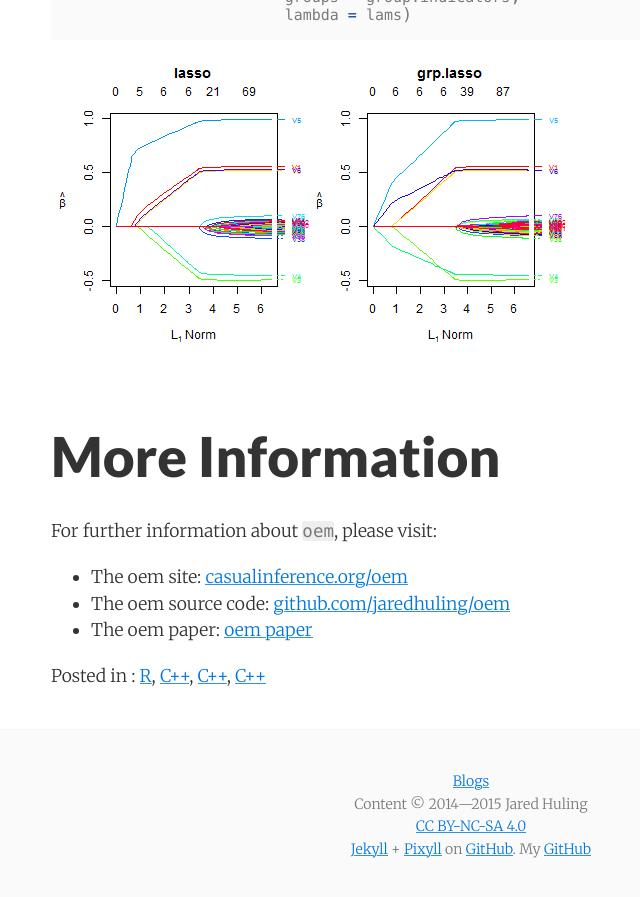
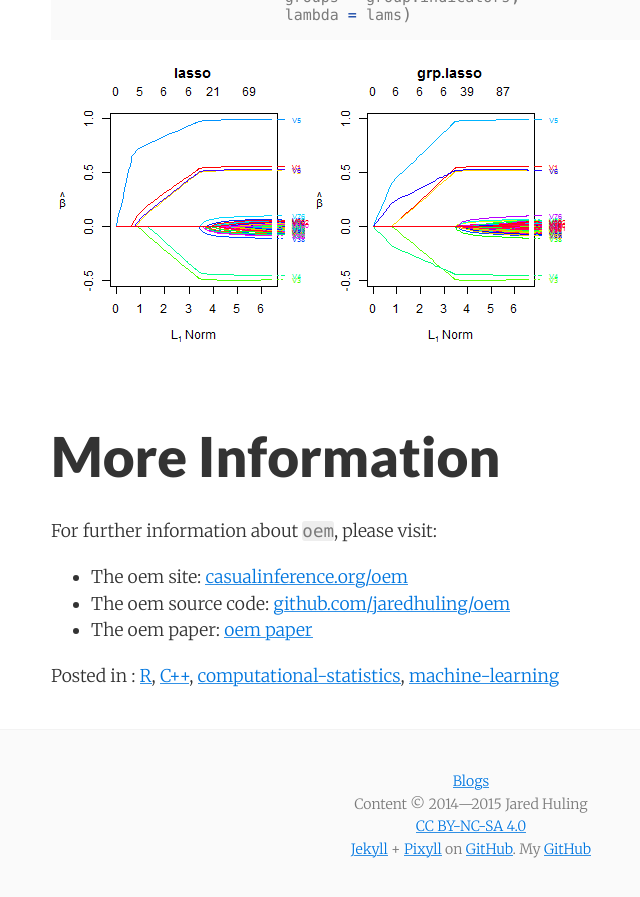
Before and after one commit to jaredhuling/jaredhuling.github.io, a Jekyll site: the page built from _posts/2017-07-19-oem_cran.md, in a window 1280 px wide and 900 px high, scrolled down 15626 px. Shown: the top 897 px of the window, without its empty margins (169-809 px from the left). Built offline with Jekyll 4.4.1, drawn with Linux system fonts in a browser that asks for light colours; formulas are drawn with MathJax 3.

Commit message:
tag update

```diff
--- a/_data/tags.yml
+++ b/_data/tags.yml
@@ -6,3 +6,9 @@
 
 - slug: Eigen
   name: Eigen
+
+- slug: machine-learning
+  name: machine-learning
+
+- slug: computational-statistics
+  name: computational-statistics
```
